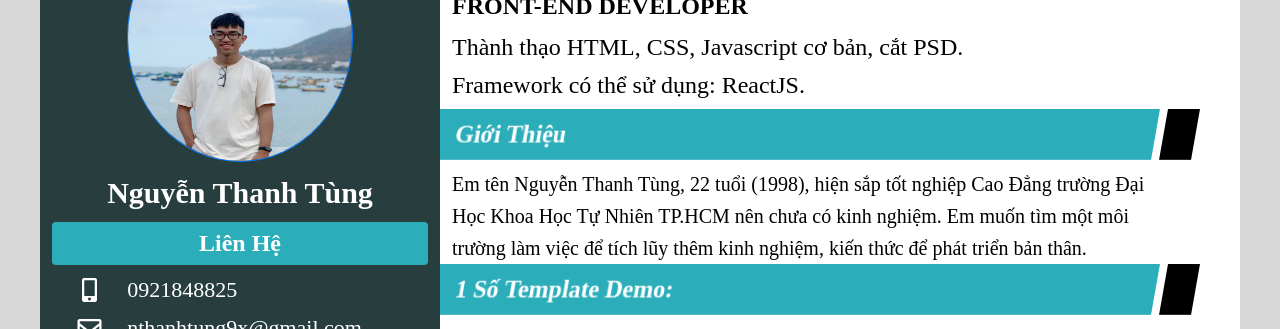
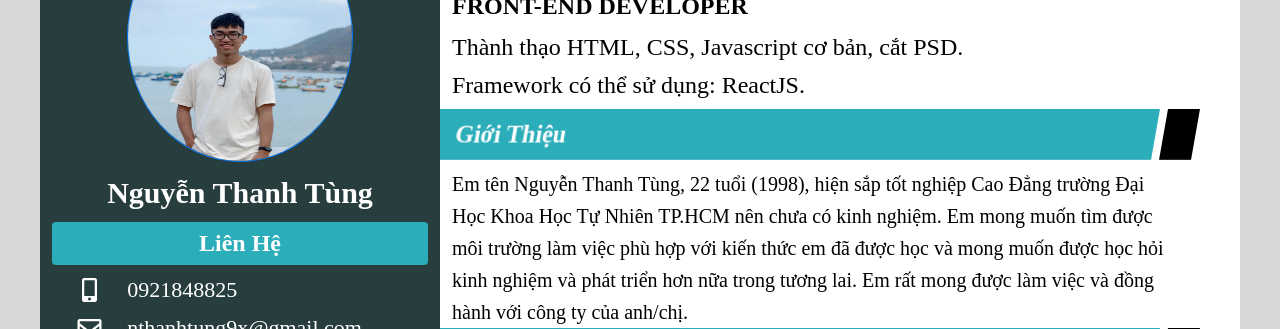
Before and after one commit to nthanhtung9x/CV, a plain HTML site: page index.html in a window 1280 px wide. Shown: the part 136-465 px from the top of the page. Drawn offline with Linux system fonts and the light colour scheme.

Commit message:
'update'

```diff
--- a/index.html
+++ b/index.html
@@ -105,7 +105,7 @@
                                 </div>
                                 <p class="introduce">
                                     Em tên Nguyễn Thanh Tùng, 22 tuổi (1998), hiện sắp tốt nghiệp Cao Đẳng trường Đại Học Khoa Học Tự Nhiên TP.HCM nên chưa có kinh nghiệm.
-                                    Em muốn tìm một môi trường làm việc để tích lũy thêm kinh nghiệm, kiến thức để phát triển bản thân.
+                                    Em mong muốn tìm được môi trường làm việc phù hợp với kiến thức em đã được học và mong muốn được học hỏi kinh nghiệm và phát triển hơn nữa trong tương lai. Em rất mong được làm việc và đồng hành với công ty của anh/chị.
                                 </p>
 
                                 <div class="heading">
```
